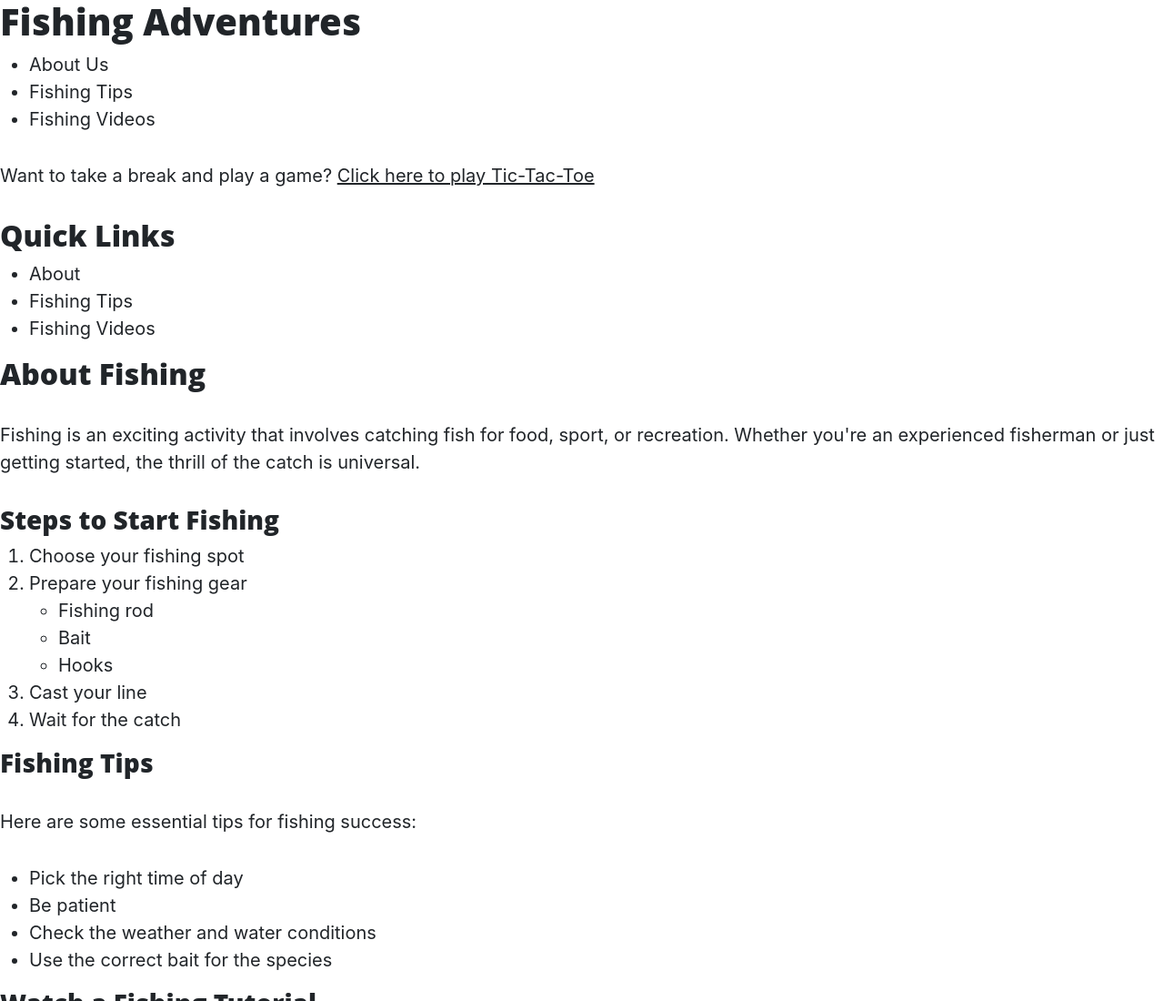
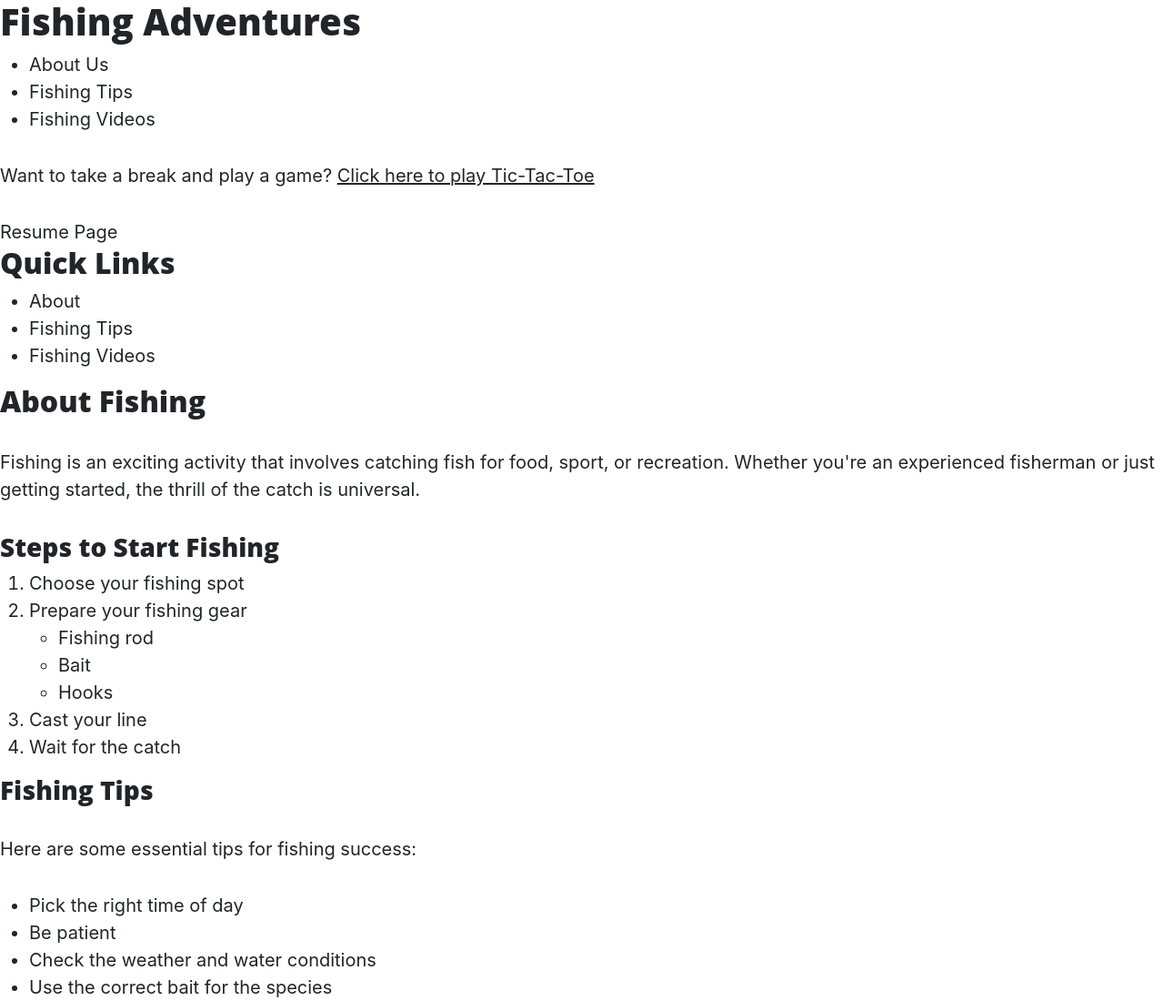
Before and after one commit to pweaves05/IS201, a plain HTML site: page scratch.html in a window 1280 px wide. Shown: the top 1100 px of the page at 91% size. Drawn offline with Linux system fonts and the light colour scheme; files that its build step writes are made by us from their sources.

Commit message:
Add files via upload

```diff
--- a/scratch.html
+++ b/scratch.html
@@ -19,6 +19,7 @@
     </ul>
   </nav>
   <p>Want to take a break and play a game? <a href="webapp.html" target="_blank">Click here to play Tic-Tac-Toe</a></p>
+  <a href="index.html">Resume Page</a>
   <div class="content">
     <div class="sidebar">
       <h2>Quick Links</h2>
```
